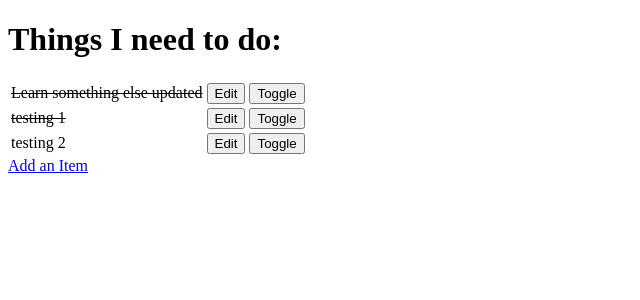
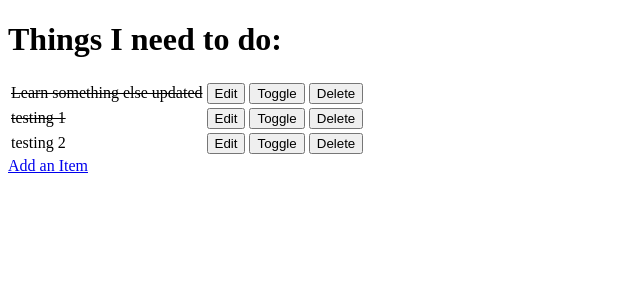
Before and after one commit to tarahwaters/hello-django, a Django app: page / in a window 1280 px wide. Shown: the top 300 px of the page, without its empty margins (0-640 px from the left). Run offline with Django 3.2, Linux system fonts and the light colour scheme; data comes from the database, SQL or seed files in the repository; both versions use the stored data as it was after the commit.

Commit message:
Add delete button

```diff
--- a/todo/templates/todo/todo_list.html
+++ b/todo/templates/todo/todo_list.html
@@ -25,6 +25,11 @@
                     <button>Toggle</button>
                 </a>
             </td>
+            <td>
+                <a href="/delete/{{ item.id }}">
+                    <button>Delete</button>
+                </a>
+            </td>
             </tr>
         {% empty %}
         <tr><td>You have nothing to do.</td></tr>
```
Also changed, not shown: db.sqlite3.
